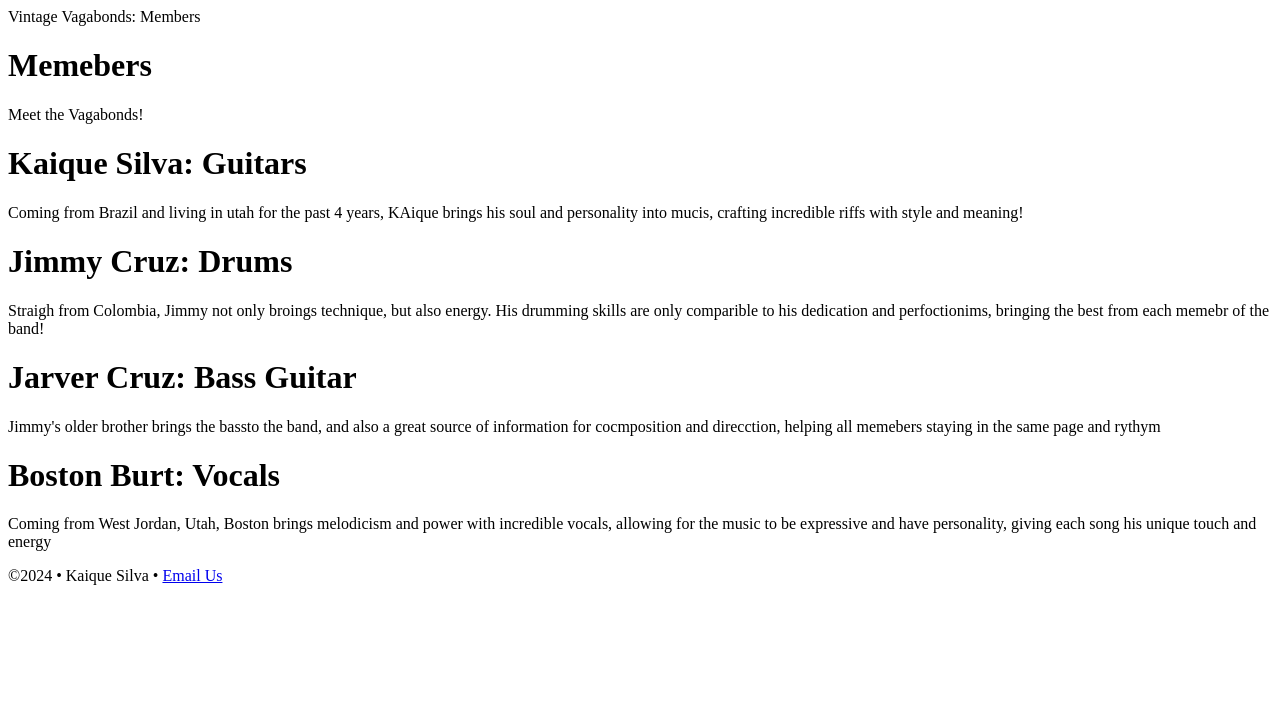
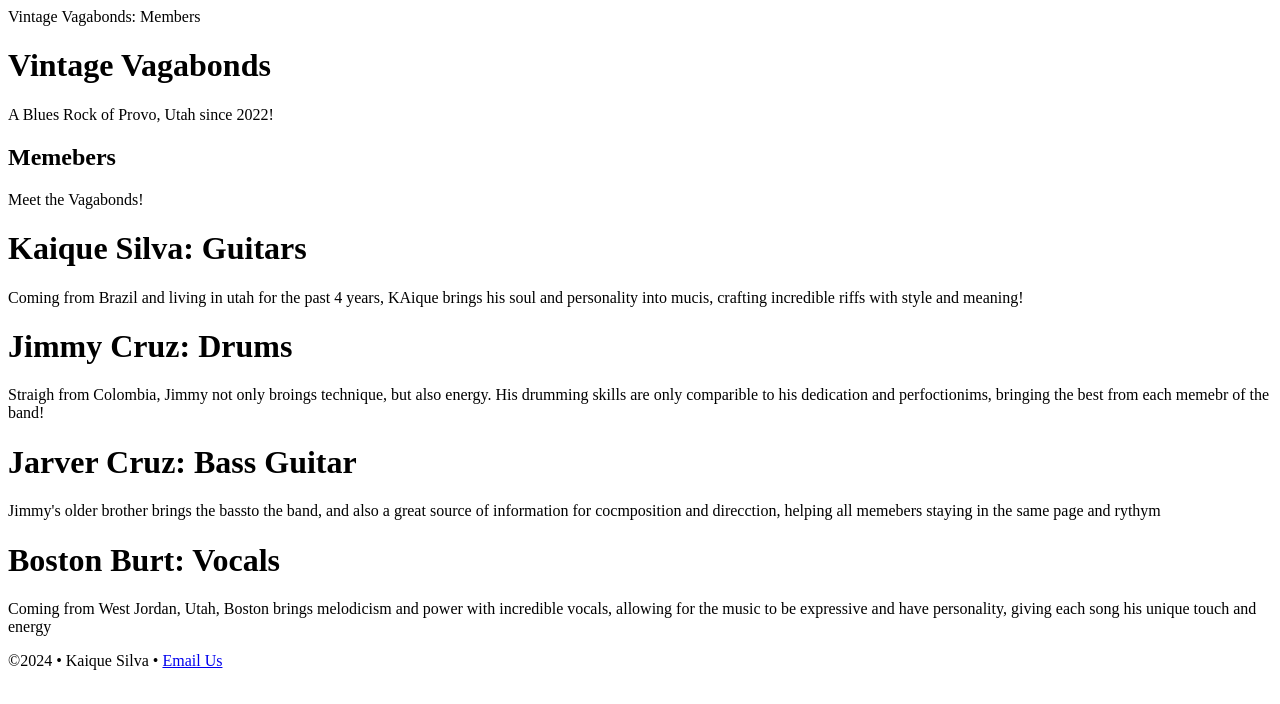
Before and after one commit to kaiquers1997/01test, a plain HTML site: page members.html in a window 1280 px wide. Drawn offline with Linux system fonts and the light colour scheme.

Commit message:
Add files via upload

```diff
--- a/members.html
+++ b/members.html
@@ -6,7 +6,11 @@
 <meta name=" description" content="Learn about the band and its members">
 <meta name=" Author" content="Kaique Silva">
 <header>
-<h1> Memebers</h1>
+
+        <h1>Vintage Vagabonds</h1>
+        <p>A Blues Rock of Provo, Utah since 2022!</p>
+
+<h2> Memebers</h2>
 <p>Meet the Vagabonds!</p>
 </header>
 <main>
```
